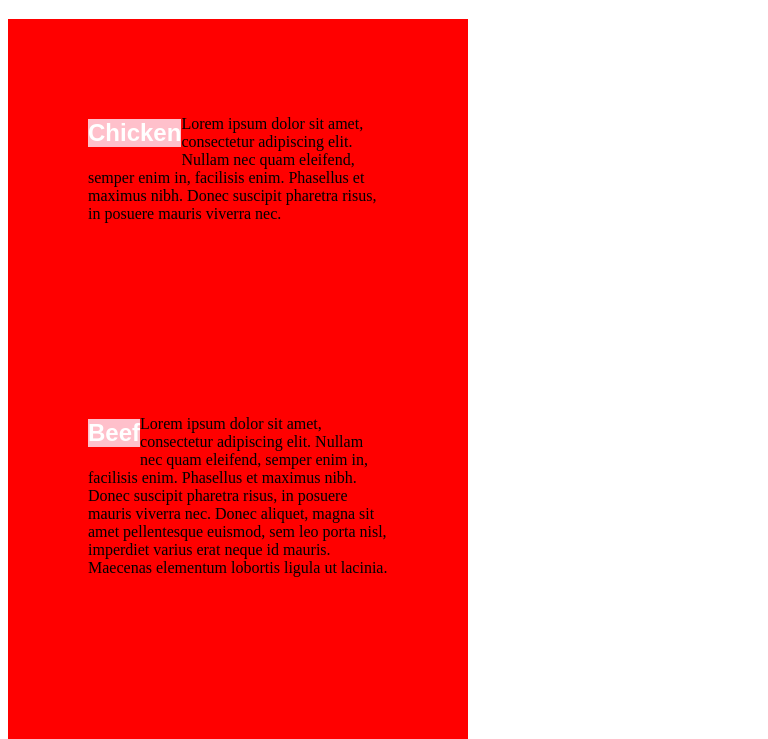
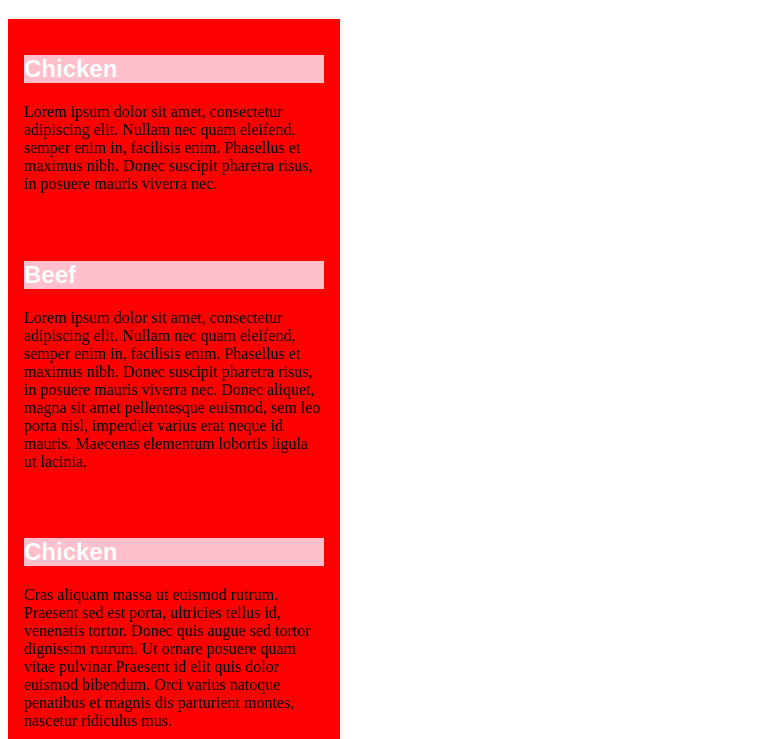
Before and after one commit to deysimm/modu-le-2-solution, a plain HTML site: page index.html in a window 1280 px wide. Shown: the part 61-800 px from the top of the page, without its empty margins (0-768 px from the left). Drawn offline with Linux system fonts and the light colour scheme.

Commit message:
Update index.html

```diff
--- a/index.html
+++ b/index.html
@@ -10,16 +10,18 @@
    }
 
    h2{
+   display:flex;
+   text-align:left;
    color: #ffff;
    background-color:pink;
-   float:left;
+
    font-family: Montserrat, sans-serif;
    }
 
    #menu_item{
    width:100%;
    max-width:300px;
-   padding:5rem;
+   padding:1rem;
    background-color:red;
   }
   </style>
```
